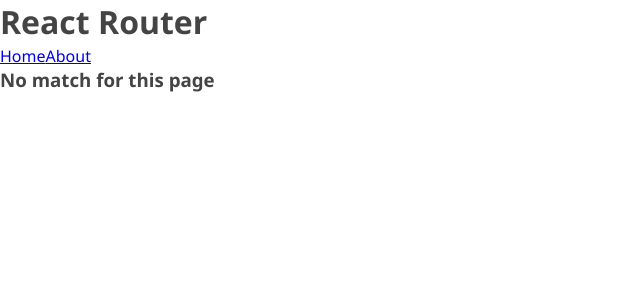
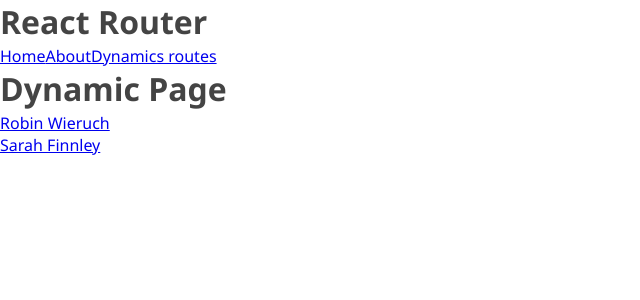
Before and after one commit to jaflih/TodoApp_React, a React (Create React App) app: page /abouts in a window 1280 px wide. Shown: the top 300 px of the page, without its empty margins (0-640 px from the left). Built offline with nearby package versions, Linux system fonts and the light colour scheme.

Commit message:
Dynamic Routing

```diff
--- a/src/App.js
+++ b/src/App.js
@@ -5,8 +5,16 @@
 import About from './functionBased/pages/About';
 import NotMatch from './functionBased/pages/NotMatch';
 import SinglePage from './functionBased/pages/SinglePage';
+import DynamicPage from './functionBased/pages/DynamicPage';
+import User from './functionBased/pages/User';
 
-const App = () => (
+const App = () => {
+  const users = [
+    { id: '1', fullName: 'Robin Wieruch' },
+    { id: '2', fullName: 'Sarah Finnley' },
+  ];
+
+  return (
     <>
       <BrowserRouter>
         <h1>React Router</h1>
@@ -14,6 +22,7 @@
         <nav>
           <Link to="/todos">Home</Link>
           <Link to="/about">About</Link>
+          <Link to="/abouts">Dynamics routes</Link>
         </nav>
         <Routes>
           <Route index element={<TodoContainer />} />
@@ -22,10 +31,14 @@
             <Route path="about-app" element={<SinglePage />} />
             <Route path="about-author" element={<SinglePage />} />
           </Route>
+          <Route path="/abouts" element={<DynamicPage users={users} />}>
+            <Route path=":userId" element={<User />} />
+          </Route>
           <Route path="*" element={<NotMatch />} />
         </Routes>
       </BrowserRouter>
     </>
   );
+};
 
 export default App;
--- /dev/null
+++ b/src/functionBased/pages/DynamicPage.js
@@ -0,0 +1,27 @@
+import React from 'react';
+import { Link, Outlet } from 'react-router-dom';
+import PropTypes from 'prop-types';
+
+const DynamicPage = ({ users }) => (
+  <div>
+    <h1>Dynamic Page</h1>
+    <ul>
+      {users.map((user) => (
+        <li key={user.id}>
+          <Link to={user.id}>{user.fullName}</Link>
+        </li>
+      ))}
+    </ul>
+    <Outlet />
+  </div>
+);
+
+DynamicPage.propTypes = {
+  users: PropTypes.arrayOf(PropTypes.any),
+};
+
+DynamicPage.defaultProps = {
+  users: [],
+};
+
+export default DynamicPage;
--- /dev/null
+++ b/src/functionBased/pages/User.js
@@ -0,0 +1,17 @@
+import { useParams, Link } from 'react-router-dom';
+
+const User = () => {
+  const { userId } = useParams();
+
+  return (
+    <>
+      <h2>
+        User:
+        {userId}
+      </h2>
+      <Link to="/abouts">Back to Users</Link>
+    </>
+  );
+};
+
+export default User;
```
Lines whose indentation alone changed are shown as unchanged.
